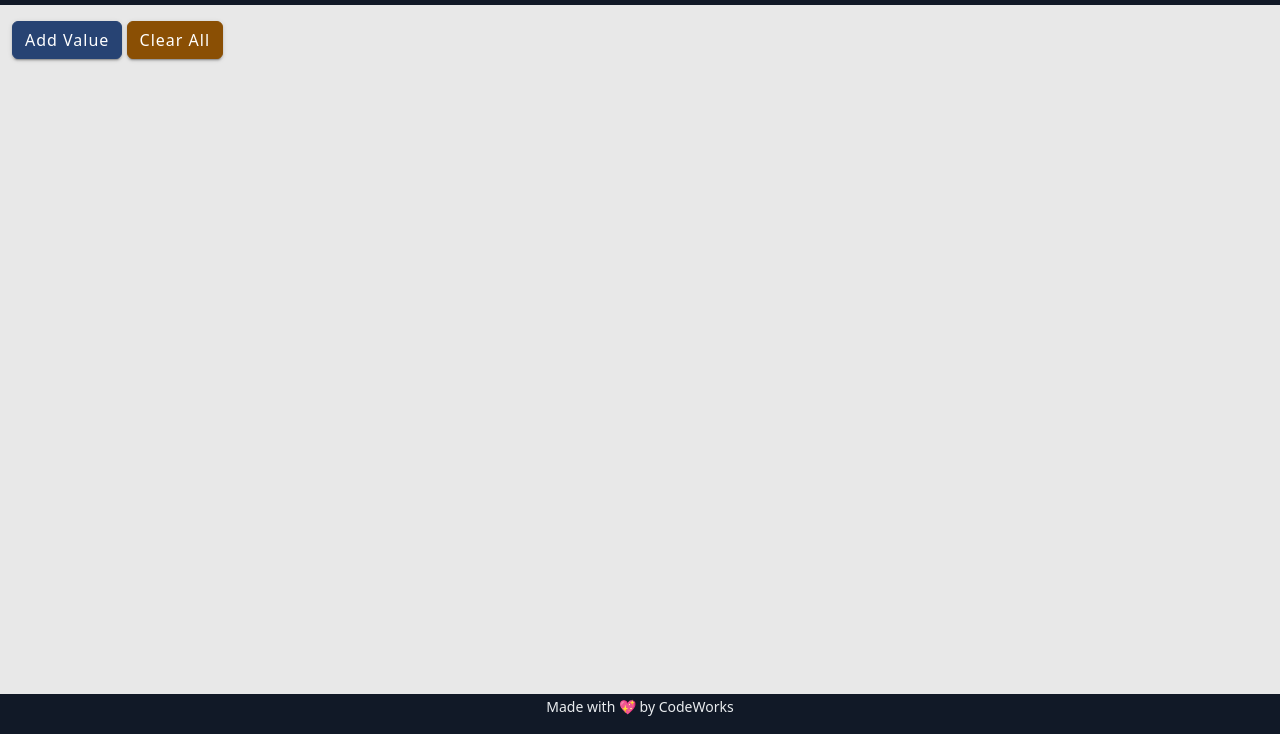
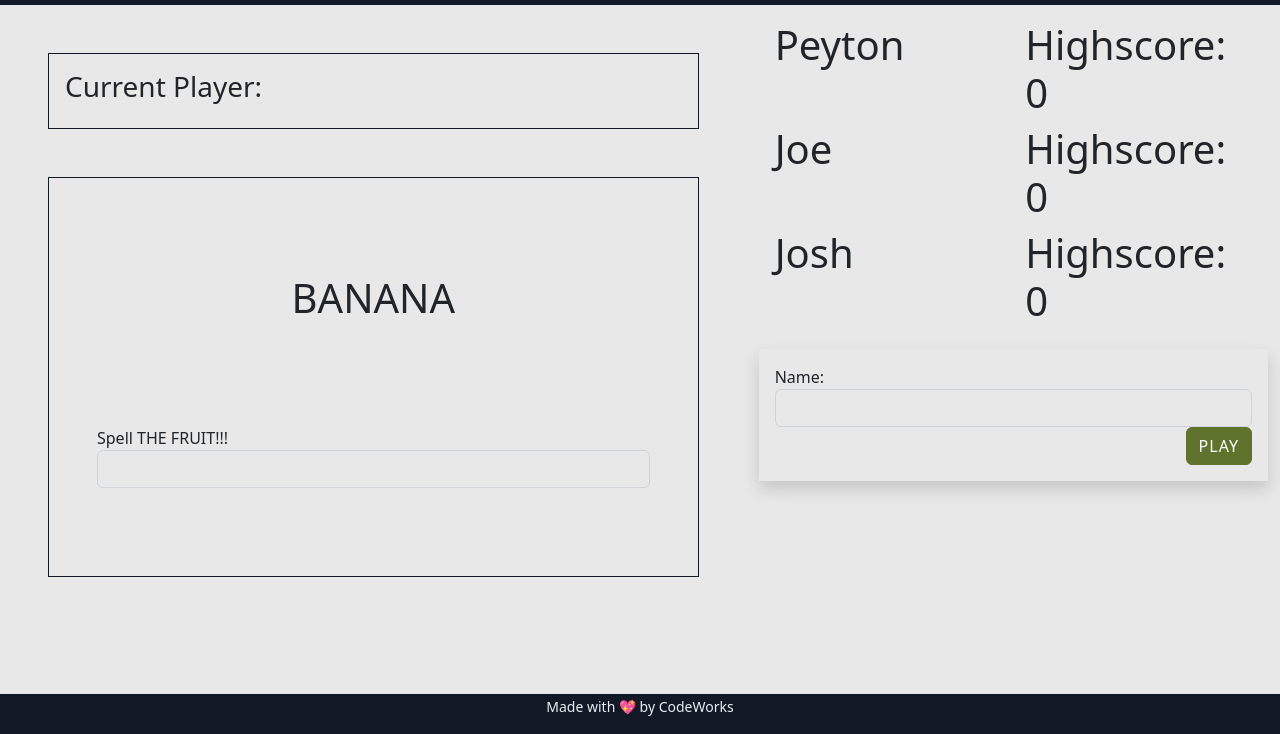
Before and after one commit to PeytonCurr/fruitSalad, a website with bundled scripts: page index.html in a window 1280 px wide. Shown: the part 66-800 px from the top of the page. Built offline with nearby package versions, Linux system fonts and the light colour scheme; a script that the page names is missing.

Commit message:
Lab done for now

```diff
--- a/app/App.js
+++ b/app/App.js
@@ -1,7 +1,10 @@
+import { PlayersController } from "./Controllers/PlayersController.js";
 import { ValuesController } from "./Controllers/ValuesController.js";
 
 class App {
-  valuesController = new ValuesController();
+  // valuesController = new ValuesController();
+
+  playersController = new PlayersController();
 }
 
 window["app"] = new App();
--- a/app/AppState.js
+++ b/app/AppState.js
@@ -1,3 +1,4 @@
+import { Player } from "./Models/Player.js"
 import { Value } from "./Models/Value.js"
 import { EventEmitter } from "./Utils/EventEmitter.js"
 import { isValidProp } from "./Utils/isValidProp.js"
@@ -6,6 +7,17 @@ import { loadState } from "./Utils/Store.js"
 class AppState extends EventEmitter {
   /** @type {import('./Models/Value').Value[]} */
   values = loadState('values', [Value])
+
+  /** @type {import('./Models/Player').Player[]} */
+
+  players = [
+    new Player({ name: `Peyton`, highScore: 0 }),
+    new Player({ name: `Joe`, highScore: 0 }),
+    new Player({ name: `Josh`, highScore: 0 })
+  ]
+
+  activePlayer = null
+  score = 0
 }
 
 export const appState = new Proxy(new AppState(), {
--- /dev/null
+++ b/app/Controllers/PlayersController.js
@@ -0,0 +1,43 @@
+import { appState } from "../AppState.js";
+import { playersService } from "../Services/PlayersService.js";
+import { setHTML } from "../Utils/Writer.js";
+import { getFormData } from "../Utils/FormHandler.js"
+
+function _drawPlayers() {
+    let template = ``
+    appState.players.forEach(p => template += p.playerTemplate)
+    setHTML(`players`, template)
+
+}
+
+function _drawActive() {
+    let player = appState.activePlayer
+    setHTML('activePlayer', player.activeTemplate)
+}
+
+
+
+export class PlayersController {
+    constructor() {
+        // console.log(appState.players);
+        _drawPlayers()
+        appState.on('players', _drawPlayers)
+        appState.on('activePlayer', _drawActive)
+    }
+
+    createPlayer() {
+        window.event.preventDefault()
+        let newPlayer = event.target
+        let formData = getFormData(newPlayer)
+        // console.log(formData)
+        playersService.createPlayer(formData)
+    }
+
+    checkSpelling() {
+        window.event.preventDefault()
+        let formData = event.target
+        let submittedWord = getFormData(formData)
+        playersService.checkSpelling(submittedWord)
+    }
+
+}
--- /dev/null
+++ b/app/Models/Player.js
@@ -0,0 +1,40 @@
+import { appState } from "../AppState.js"
+import { generateId } from "../Utils/generateId.js"
+
+
+
+export class Player {
+
+    constructor(data) {
+        this.id = generateId()
+        this.name = data.name
+        this.highScore = 0
+        this.score = 0
+    }
+
+    get playerTemplate() {
+        return `
+        <section class="row">
+        <div class="col-6">
+          <h1>${this.name}</h1>
+        </div>
+        <div class="col-6">
+          <h1>Highscore: ${this.highScore}</h1>
+        </div>
+      </section>
+      `
+    }
+
+    get activeTemplate() {
+        return `
+        <section class="row">
+        <div class="col-6">
+          <h1>${this.name}</h1>
+        </div>
+        <div class="col-6">
+          <h1>Highscore: ${appState.score}</h1>
+        </div>
+      </section>
+      `
+    }
+}
--- /dev/null
+++ b/app/Services/PlayersService.js
@@ -0,0 +1,34 @@
+import { appState } from "../AppState.js";
+import { Player } from "../Models/Player.js";
+import { EventEmitter } from "../Utils/EventEmitter.js";
+import { Pop } from "../Utils/Pop.js";
+
+
+
+class PlayersService {
+    async createPlayer(formData) {
+
+        let newPlayer = new Player(formData)
+        let foundPlayer = appState.players.find(p => p.name == newPlayer.name)
+        if (foundPlayer) {
+            const yes = await Pop.confirm('This player already exists do you wish to continue?')
+            if (yes) {
+                appState.activePlayer = foundPlayer
+            }
+        } else {
+            console.log(newPlayer)
+            appState.players.push(newPlayer)
+            appState.emit('players')
+            appState.activePlayer = newPlayer
+        }
+    }
+
+    checkSpelling(submittedWord) {
+        let word = submittedWord
+        if (word == appState.currentWord) {
+            activePlayer.score++
+        }
+    }
+}
+
+export const playersService = new PlayersService();
--- a/assets/style/style.css
+++ b/assets/style/style.css
@@ -1 +1,5 @@
 /* BASIC STYLES HERE */
+.da-game {
+    min-height: 50vh;
+
+}
--- a/index.html
+++ b/index.html
@@ -25,15 +25,69 @@
       </a>
     </nav>
   </header>
+
   <main>
     <div class="container-fluid">
-      <div class="row">
-        <div class="col-12">
-          <div id="app"></div>
+      <section class="row">
+        <!-- SECTION game -->
+        <div class="col-7">
+          <section class="row p-5">
+            <div class="col-12 p-3 border border-dark">
+              <h3>Current Player:</h3>
+              <div id="activePlayer">
+                <!-- STUB active player score -->
+              </div>
+            </div>
+
+            <!-- STUB Da game -->
+            <div class="col-12 border border-dark p-5 mt-5 da-game">
+              <!-- SECTION Da Word -->
+              <section class="row">
+                <div class="col-12 py-5 text-center">
+                  <h1 id="word">BANANA</h1>
+                </div>
+              </section>
+              <!-- SECTION Type Da word -->
+              <section class="row">
+                <div class="col-12 pt-5">
+                  <form onsubmit="app.playersController.checkSpelling()">
+                    <label for="input">Spell THE FRUIT!!!</label>
+                    <input class="form-control" type="text">
+                  </form>
+                </div>
+              </section>
+            </div>
+
+          </section>
         </div>
-      </div>
+        <!-- SECTION Scoreboard -->
+        <div class="col-5">
+
+          <div id="players" class="p-3">
+            <!-- STUB PlayerTemplate -->
+            <!-- <section class="row">
+            <div class="col-6">
+              <h1>Peyton</h1>
+            </div>
+            <div class="col-6">
+              <h1>Highscore:</h1>
+            </div>
+          </section> -->
+          </div>
+
+          <form onsubmit="app.playersController.createPlayer()" class="shadow p-3">
+            <label for="name" class="">Name:</label>
+            <input type="text" name="name" id="name" class="form-control" required>
+            <div class="text-end">
+              <button class="btn btn-success">PLAY</button>
+            </div>
+          </form>
+
+        </div>
+      </section>
     </div>
   </main>
+
   <footer class="bg-dark text-light">
     <div class="text-center no-select">
       <p><small>Made with 💖 by CodeWorks</small></p>
```
